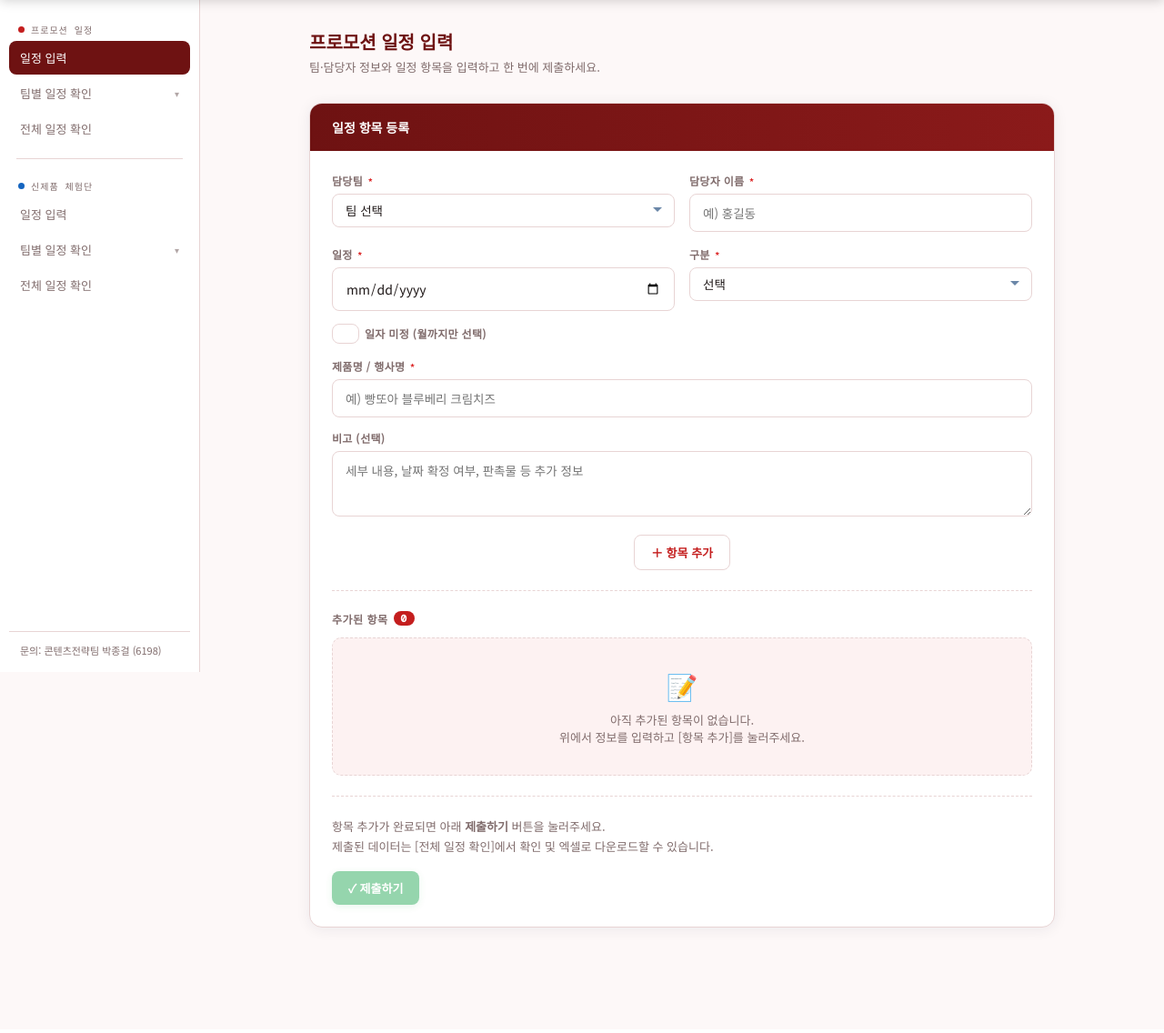
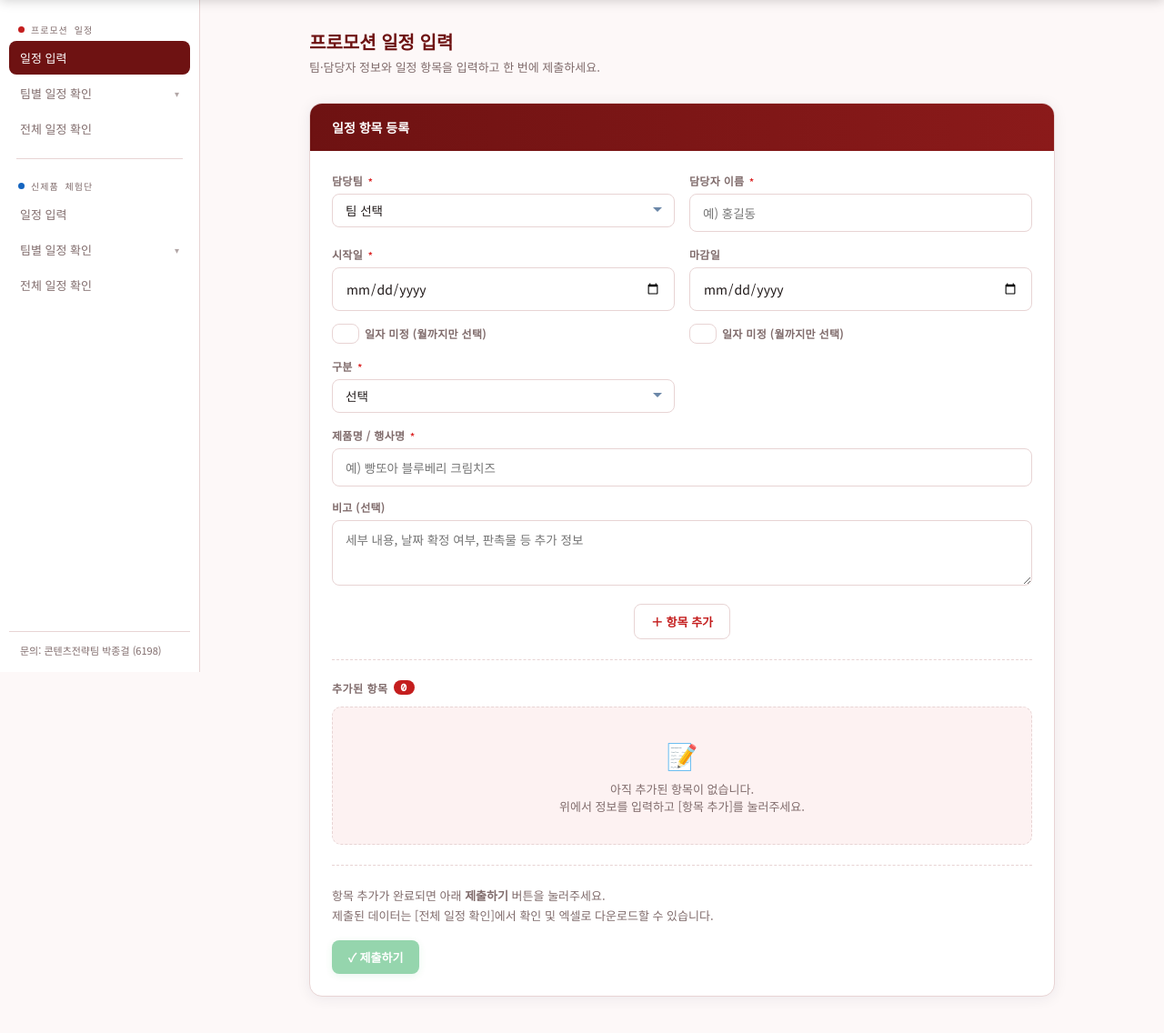
Before and after one commit to junglepark94-alt/promoapp, a Flask app: page / in a window 1280 px wide. Shown: the part 61-1197 px from the top of the page at 91% size. Before the commit the page ends 1086 px from the top, so only its background shows below. Run offline with Flask 3, Linux system fonts and the light colour scheme; some libraries are stand-ins or nearby versions.

Commit message:
feat: 일정 입력을 시작일·마감일로 분리
- 프로모션·체험단 폼에 시작일(필수)/마감일(선택) 두 필드로 분리
- 각 필드에 '일자 미정' 체크박스 개별 지원
- 단일 날짜는 기존 포맷 유지, 범위는 'start~end'로 저장
- 표시: '2026-05-01 ~ 2026-05-31', 미정 범위도 포맷팅 지원
- 수정 모달도 동일하게 시작일/마감일 분리
- sort_key에서 시작일 기준으로 정렬

Co-Authored-By: Claude Sonnet 4.6 <noreply@anthropic.com>

```diff
--- a/app.py
+++ b/app.py
@@ -315,7 +315,7 @@ def export():
             ws.row_dimensions[i].height = 18
 
     def sort_key(d):
-        s = d.get("schedule", "")
+        s = d.get("schedule", "").split("~")[0].strip()
         try:
             dt = datetime.strptime(s, "%Y-%m-%d")
             return (dt.year, dt.month, dt.day, d.get("team",""), d.get("name",""))
--- a/templates/index.html
+++ b/templates/index.html
@@ -434,25 +434,45 @@
             </div>
             <div class="field-row">
               <div class="field">
-                <label>일정 <span class="req">*</span></label>
-                <input type="date" id="promo-schedule">
+                <label>시작일 <span class="req">*</span></label>
+                <input type="date" id="promo-schedule-start">
                 <label class="partial-toggle">
-                  <input type="checkbox" id="promo-schedule-partial" onchange="togglePartialDate('promo')">
+                  <input type="checkbox" id="promo-schedule-start-partial" onchange="togglePartialDate('promo','start')">
                   일자 미정 (월까지만 선택)
                 </label>
-                <div class="partial-selects" id="promo-partial-selects">
-                  <select id="promo-schedule-year">
+                <div class="partial-selects" id="promo-partial-selects-start">
+                  <select id="promo-schedule-start-year">
                     <option value="">연도</option>
-
                     <option value="2026">2026년</option>
                     <option value="2027">2027년</option>
                   </select>
-                  <select id="promo-schedule-month">
+                  <select id="promo-schedule-start-month">
                     <option value="">월</option>
                     {% for m in range(1,13) %}<option value="{{ m }}">{{ m }}월</option>{% endfor %}
                   </select>
                 </div>
               </div>
+              <div class="field">
+                <label>마감일</label>
+                <input type="date" id="promo-schedule-end">
+                <label class="partial-toggle">
+                  <input type="checkbox" id="promo-schedule-end-partial" onchange="togglePartialDate('promo','end')">
+                  일자 미정 (월까지만 선택)
+                </label>
+                <div class="partial-selects" id="promo-partial-selects-end">
+                  <select id="promo-schedule-end-year">
+                    <option value="">연도</option>
+                    <option value="2026">2026년</option>
+                    <option value="2027">2027년</option>
+                  </select>
+                  <select id="promo-schedule-end-month">
+                    <option value="">월</option>
+                    {% for m in range(1,13) %}<option value="{{ m }}">{{ m }}월</option>{% endfor %}
+                  </select>
+                </div>
+              </div>
+            </div>
+            <div class="field-row">
               <div class="field">
                 <label>구분 <span class="req">*</span></label>
                 <select id="promo-category">
@@ -460,6 +480,7 @@
                   {% for c in categories %}<option value="{{ c }}">{{ c }}</option>{% endfor %}
                 </select>
               </div>
+              <div class="field"></div>
             </div>
             <div class="field" style="margin-bottom:14px">
               <label>제품명 / 행사명 <span class="req">*</span></label>
@@ -605,25 +626,45 @@
             </div>
             <div class="field-row">
               <div class="field">
-                <label>진행 희망 일정 <span class="req">*</span></label>
-                <input type="date" id="tasting-schedule">
+                <label>시작일 <span class="req">*</span></label>
+                <input type="date" id="tasting-schedule-start">
                 <label class="partial-toggle">
-                  <input type="checkbox" id="tasting-schedule-partial" onchange="togglePartialDate('tasting')">
+                  <input type="checkbox" id="tasting-schedule-start-partial" onchange="togglePartialDate('tasting','start')">
                   일자 미정 (월까지만 선택)
                 </label>
-                <div class="partial-selects" id="tasting-partial-selects">
-                  <select id="tasting-schedule-year">
+                <div class="partial-selects" id="tasting-partial-selects-start">
+                  <select id="tasting-schedule-start-year">
                     <option value="">연도</option>
-
                     <option value="2026">2026년</option>
                     <option value="2027">2027년</option>
                   </select>
-                  <select id="tasting-schedule-month">
+                  <select id="tasting-schedule-start-month">
                     <option value="">월</option>
                     {% for m in range(1,13) %}<option value="{{ m }}">{{ m }}월</option>{% endfor %}
                   </select>
                 </div>
               </div>
+              <div class="field">
+                <label>마감일</label>
+                <input type="date" id="tasting-schedule-end">
+                <label class="partial-toggle">
+                  <input type="checkbox" id="tasting-schedule-end-partial" onchange="togglePartialDate('tasting','end')">
+                  일자 미정 (월까지만 선택)
+                </label>
+                <div class="partial-selects" id="tasting-partial-selects-end">
+                  <select id="tasting-schedule-end-year">
+                    <option value="">연도</option>
+                    <option value="2026">2026년</option>
+                    <option value="2027">2027년</option>
+                  </select>
+                  <select id="tasting-schedule-end-month">
+                    <option value="">월</option>
+                    {% for m in range(1,13) %}<option value="{{ m }}">{{ m }}월</option>{% endfor %}
+                  </select>
+                </div>
+              </div>
+            </div>
+            <div class="field-row">
               <div class="field">
                 <label>구분 <span class="req">*</span></label>
                 <select id="tasting-category">
@@ -631,6 +672,7 @@
                   {% for c in tasting_categories %}<option value="{{ c }}">{{ c }}</option>{% endfor %}
                 </select>
               </div>
+              <div class="field"></div>
             </div>
             <div class="field" style="margin-bottom:14px">
               <label>제품명 <span class="req">*</span></label>
@@ -773,23 +815,44 @@
         <input type="text" id="edit-name">
       </div>
     </div>
-    <div class="field" style="margin-bottom:14px">
-      <label style="font-size:11px;font-weight:700;color:var(--muted);text-transform:uppercase;letter-spacing:0.3px">일정</label>
-      <input type="date" id="edit-schedule">
+    <div style="display:grid;grid-template-columns:1fr 1fr;gap:14px;margin-bottom:14px">
+      <div class="field">
+        <label style="font-size:11px;font-weight:700;color:var(--muted);text-transform:uppercase;letter-spacing:0.3px">시작일 <span class="req">*</span></label>
+        <input type="date" id="edit-schedule-start">
         <label class="partial-toggle">
-        <input type="checkbox" id="edit-schedule-partial" onchange="toggleEditPartial()">
+          <input type="checkbox" id="edit-schedule-start-partial" onchange="toggleEditPartial('start')">
           일자 미정 (월까지만)
         </label>
-      <div class="partial-selects" id="edit-partial-selects">
-        <select id="edit-schedule-year">
+        <div class="partial-selects" id="edit-partial-selects-start">
+          <select id="edit-schedule-start-year">
             <option value="">연도</option>
             <option value="2026">2026년</option>
             <option value="2027">2027년</option>
           </select>
-        <select id="edit-schedule-month">
+          <select id="edit-schedule-start-month">
             <option value="">월</option>
             {% for m in range(1,13) %}<option value="{{ m }}">{{ m }}월</option>{% endfor %}
           </select>
+        </div>
+      </div>
+      <div class="field">
+        <label style="font-size:11px;font-weight:700;color:var(--muted);text-transform:uppercase;letter-spacing:0.3px">마감일</label>
+        <input type="date" id="edit-schedule-end">
+        <label class="partial-toggle">
+          <input type="checkbox" id="edit-schedule-end-partial" onchange="toggleEditPartial('end')">
+          일자 미정 (월까지만)
+        </label>
+        <div class="partial-selects" id="edit-partial-selects-end">
+          <select id="edit-schedule-end-year">
+            <option value="">연도</option>
+            <option value="2026">2026년</option>
+            <option value="2027">2027년</option>
+          </select>
+          <select id="edit-schedule-end-month">
+            <option value="">월</option>
+            {% for m in range(1,13) %}<option value="{{ m }}">{{ m }}월</option>{% endfor %}
+          </select>
+        </div>
       </div>
     </div>
     <div class="field" style="margin-bottom:14px">
@@ -882,25 +945,30 @@ function selectTeam(section, team) {
 
 // ── 날짜 헬퍼 ────────────────────────────────────────────
 function parseScheduleYM(s) {
-  let m = s && s.match(/^(\d{4})-(\d{2})-\d{2}$/);
+  const start = s ? s.split('~')[0].trim() : '';
+  let m = start.match(/^(\d{4})-(\d{2})-\d{2}$/);
   if (m) return { year: m[1], month: String(parseInt(m[2])) };
-  m = s && s.match(/^(\d{4})-(\d{2})$/);
+  m = start.match(/^(\d{4})-(\d{2})$/);
   if (m) return { year: m[1], month: String(parseInt(m[2])) };
   return null;
 }
 
 function fmtSchedule(s) {
-  if (/^\d{4}-\d{2}$/.test(s)) {
-    const [y, mo] = s.split('-');
+  if (!s) return '';
+  return s.split('~').map(p => {
+    p = p.trim();
+    if (/^\d{4}-\d{2}$/.test(p)) {
+      const [y, mo] = p.split('-');
       return `${y}년 ${parseInt(mo)}월 (미정)`;
     }
-  return s;
+    return p;
+  }).join(' ~ ');
 }
 
-function togglePartialDate(section) {
-  const checked = document.getElementById(section + '-schedule-partial').checked;
-  document.getElementById(section + '-schedule').style.display        = checked ? 'none' : '';
-  document.getElementById(section + '-partial-selects').classList.toggle('show', checked);
+function togglePartialDate(section, which) {
+  const checked = document.getElementById(`${section}-schedule-${which}-partial`).checked;
+  document.getElementById(`${section}-schedule-${which}`).style.display = checked ? 'none' : '';
+  document.getElementById(`${section}-partial-selects-${which}`).classList.toggle('show', checked);
 }
 
 // ── 날짜 탭 렌더링 ────────────────────────────────────────
@@ -1065,10 +1133,26 @@ async function deleteEntry(id, section) {
 }
 
 // ── 수정 모달 ─────────────────────────────────────────────
-function toggleEditPartial() {
-  const checked = document.getElementById('edit-schedule-partial').checked;
-  document.getElementById('edit-schedule').style.display = checked ? 'none' : '';
-  document.getElementById('edit-partial-selects').classList.toggle('show', checked);
+function toggleEditPartial(which) {
+  const checked = document.getElementById(`edit-schedule-${which}-partial`).checked;
+  document.getElementById(`edit-schedule-${which}`).style.display = checked ? 'none' : '';
+  document.getElementById(`edit-partial-selects-${which}`).classList.toggle('show', checked);
+}
+
+function setEditDateField(which, val) {
+  if (val && /^\d{4}-\d{2}$/.test(val)) {
+    const [y, m] = val.split('-');
+    document.getElementById(`edit-schedule-${which}-partial`).checked = true;
+    document.getElementById(`edit-schedule-${which}-year`).value  = y;
+    document.getElementById(`edit-schedule-${which}-month`).value = String(parseInt(m));
+    document.getElementById(`edit-schedule-${which}`).value = '';
+  } else {
+    document.getElementById(`edit-schedule-${which}-partial`).checked = false;
+    document.getElementById(`edit-schedule-${which}`).value = val || '';
+    document.getElementById(`edit-schedule-${which}-year`).value  = '';
+    document.getElementById(`edit-schedule-${which}-month`).value = '';
+  }
+  toggleEditPartial(which);
 }
 
 function openEditById(id, section) {
@@ -1088,20 +1172,12 @@ function openEditById(id, section) {
   catSel.innerHTML = cats.map(c => `<option value="${c}">${c}</option>`).join('');
   catSel.value = d.category || '';
 
-  // 일정
-  if (/^\d{4}-\d{2}$/.test(d.schedule)) {
-    const [y, m] = d.schedule.split('-');
-    document.getElementById('edit-schedule-partial').checked = true;
-    document.getElementById('edit-schedule-year').value  = y;
-    document.getElementById('edit-schedule-month').value = String(parseInt(m));
-    document.getElementById('edit-schedule').value = '';
-  } else {
-    document.getElementById('edit-schedule-partial').checked = false;
-    document.getElementById('edit-schedule').value = d.schedule || '';
-    document.getElementById('edit-schedule-year').value  = '';
-    document.getElementById('edit-schedule-month').value = '';
-  }
-  toggleEditPartial();
+  // 시작일 ~ 마감일 파싱
+  const parts    = (d.schedule || '').split('~');
+  const startStr = parts[0] ? parts[0].trim() : '';
+  const endStr   = parts[1] ? parts[1].trim() : '';
+  setEditDateField('start', startStr);
+  setEditDateField('end',   endStr);
 
   document.getElementById('editModal').classList.remove('hidden');
 }
@@ -1114,17 +1190,29 @@ async function submitEdit() {
   const id      = document.getElementById('editEntryId').value;
   const section = document.getElementById('editSection').value;
 
-  const partialChecked = document.getElementById('edit-schedule-partial').checked;
-  let schedule;
-  if (partialChecked) {
-    const yr = document.getElementById('edit-schedule-year').value;
-    const mo = document.getElementById('edit-schedule-month').value;
-    if (!yr || !mo) return showToast('연도와 월을 선택해주세요.', 'error');
-    schedule = `${yr}-${String(mo).padStart(2, '0')}`;
+  // 시작일
+  const startPartial = document.getElementById('edit-schedule-start-partial').checked;
+  let startDate;
+  if (startPartial) {
+    const yr = document.getElementById('edit-schedule-start-year').value;
+    const mo = document.getElementById('edit-schedule-start-month').value;
+    if (!yr || !mo) return showToast('시작일의 연도와 월을 선택해주세요.', 'error');
+    startDate = `${yr}-${String(mo).padStart(2, '0')}`;
   } else {
-    schedule = document.getElementById('edit-schedule').value;
-    if (!schedule) return showToast('일정을 입력해주세요.', 'error');
+    startDate = document.getElementById('edit-schedule-start').value;
+    if (!startDate) return showToast('시작일을 입력해주세요.', 'error');
   }
+  // 마감일 (선택)
+  const endPartial = document.getElementById('edit-schedule-end-partial').checked;
+  let endDate = '';
+  if (endPartial) {
+    const yr = document.getElementById('edit-schedule-end-year').value;
+    const mo = document.getElementById('edit-schedule-end-month').value;
+    if (yr && mo) endDate = `${yr}-${String(mo).padStart(2, '0')}`;
+  } else {
+    endDate = document.getElementById('edit-schedule-end').value || '';
+  }
+  const schedule = endDate ? `${startDate}~${endDate}` : startDate;
 
   const body = {
     team:     document.getElementById('edit-team').value,
@@ -1157,18 +1245,29 @@ function addEntry(section) {
   const qtyEl    = document.getElementById(section + '-quantity');
   const quantity = qtyEl ? qtyEl.value.trim() : '';
 
-  // 일정 — 미정 체크 여부에 따라 다르게 수집
-  const partialChecked = document.getElementById(section + '-schedule-partial').checked;
-  let schedule;
-  if (partialChecked) {
-    const yr = document.getElementById(section + '-schedule-year').value;
-    const mo = document.getElementById(section + '-schedule-month').value;
-    if (!yr || !mo) return showToast('연도와 월을 선택해주세요.', 'error');
-    schedule = `${yr}-${String(mo).padStart(2, '0')}`;
+  // 시작일
+  const startPartial = document.getElementById(section + '-schedule-start-partial').checked;
+  let startDate;
+  if (startPartial) {
+    const yr = document.getElementById(section + '-schedule-start-year').value;
+    const mo = document.getElementById(section + '-schedule-start-month').value;
+    if (!yr || !mo) return showToast('시작일의 연도와 월을 선택해주세요.', 'error');
+    startDate = `${yr}-${String(mo).padStart(2, '0')}`;
   } else {
-    schedule = g(section + '-schedule');
-    if (!schedule) return showToast('일정을 입력해주세요.', 'error');
+    startDate = document.getElementById(section + '-schedule-start').value;
+    if (!startDate) return showToast('시작일을 입력해주세요.', 'error');
   }
+  // 마감일 (선택)
+  const endPartial = document.getElementById(section + '-schedule-end-partial').checked;
+  let endDate = '';
+  if (endPartial) {
+    const yr = document.getElementById(section + '-schedule-end-year').value;
+    const mo = document.getElementById(section + '-schedule-end-month').value;
+    if (yr && mo) endDate = `${yr}-${String(mo).padStart(2, '0')}`;
+  } else {
+    endDate = document.getElementById(section + '-schedule-end').value || '';
+  }
+  const schedule = endDate ? `${startDate}~${endDate}` : startDate;
 
   if (!team)     return showToast('담당팀을 선택해주세요.', 'error');
   if (!name)     return showToast('담당자 이름을 입력해주세요.', 'error');
@@ -1179,11 +1278,13 @@ function addEntry(section) {
   renderEntries(section);
 
   // 입력 초기화
-  document.getElementById(section + '-schedule').value = '';
-  document.getElementById(section + '-schedule-partial').checked = false;
-  document.getElementById(section + '-schedule-year').value  = '';
-  document.getElementById(section + '-schedule-month').value = '';
-  togglePartialDate(section);
+  ['start','end'].forEach(w => {
+    document.getElementById(`${section}-schedule-${w}`).value = '';
+    document.getElementById(`${section}-schedule-${w}-partial`).checked = false;
+    document.getElementById(`${section}-schedule-${w}-year`).value  = '';
+    document.getElementById(`${section}-schedule-${w}-month`).value = '';
+    togglePartialDate(section, w);
+  });
   document.getElementById(section + '-product').value = '';
   document.getElementById(section + '-note').value    = '';
   if (qtyEl) qtyEl.value = '';
```
Lines whose indentation alone changed are shown as unchanged.
